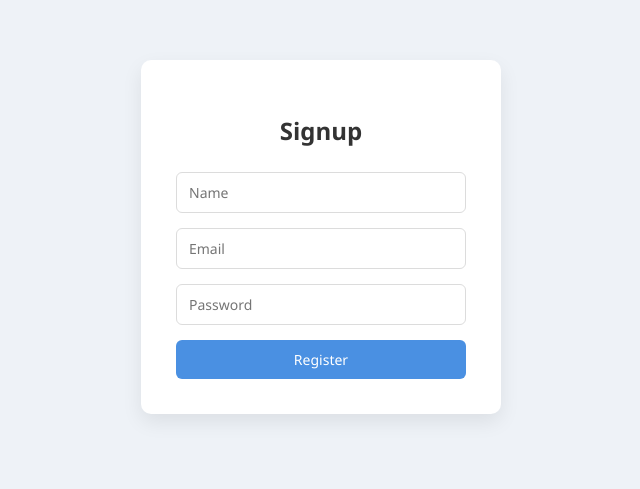
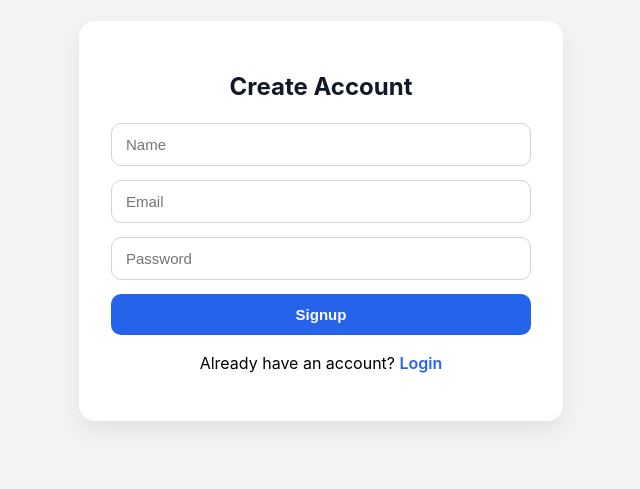
Before and after one commit to Priyanshuraii31/MERN-full-stack, a React (Create React App) app in the folder node-frontend/: page / in a window 1280 px wide. Shown: the part 163-652 px from the top of the page, without its empty margins (319-959 px from the left). Built offline with nearby package versions, Linux system fonts and the light colour scheme.

Commit message:
improve frontend ui and protected routing

```diff
--- /dev/null
+++ b/node-frontend/src/pages/Auth.css
@@ -0,0 +1,67 @@
+.auth-wrapper {
+  min-height: calc(100vh - 72px);
+  display: flex;
+  justify-content: center;
+  align-items: center;
+  background: #f3f4f6;
+  padding: 20px;
+}
+
+.auth-card {
+  width: 100%;
+  max-width: 420px;
+  background: white;
+  padding: 32px;
+  border-radius: 16px;
+  box-shadow: 0 10px 25px rgba(0, 0, 0, 0.08);
+}
+
+.auth-card h2 {
+  text-align: center;
+  margin-bottom: 22px;
+  color: #111827;
+}
+
+.auth-card form {
+  display: flex;
+  flex-direction: column;
+  gap: 14px;
+}
+
+.auth-card input {
+  padding: 12px 14px;
+  border: 1px solid #d1d5db;
+  border-radius: 10px;
+  outline: none;
+  font-size: 15px;
+}
+
+.auth-card input:focus {
+  border-color: #2563eb;
+}
+
+.auth-card button {
+  background: #2563eb;
+  color: white;
+  border: none;
+  padding: 12px;
+  border-radius: 10px;
+  cursor: pointer;
+  font-weight: 600;
+  font-size: 15px;
+}
+
+.auth-card button:hover {
+  background: #1d4ed8;
+}
+
+.auth-card p {
+  text-align: center;
+  margin-top: 18px;
+}
+
+.auth-card a {
+  color: #2563eb;
+  text-decoration: none;
+  font-weight: 600;
+}
--- a/node-frontend/src/pages/Dashboard.css
+++ b/node-frontend/src/pages/Dashboard.css
@@ -1,51 +1,27 @@
-* {
-  box-sizing: border-box;
-  font-family: "Segoe UI", Tahoma, Geneva, Verdana, sans-serif;
-}
-
-body {
-  margin: 0;
-  background-color: #eef2f7;
-}
-
-.dashboard-wrapper {
-  min-height: 100vh;
+.dashboard {
+  min-height: calc(100vh - 72px);
+  background: #f9fafb;
   display: flex;
   justify-content: center;
   align-items: center;
+  padding: 20px;
 }
 
 .dashboard-card {
-  background-color: #ffffff;
-  padding: 40px;
-  width: 420px;
-  border-radius: 10px;
-  box-shadow: 0 8px 20px rgba(0, 0, 0, 0.08);
-  text-align: center;
+  background: white;
+  padding: 32px;
+  border-radius: 16px;
+  box-shadow: 0 10px 25px rgba(0, 0, 0, 0.08);
+  width: 100%;
+  max-width: 520px;
 }
 
-.dashboard-card h2 {
-  margin-bottom: 15px;
-  color: #333;
+.dashboard-card h1 {
+  margin-bottom: 20px;
+  color: #111827;
 }
 
 .dashboard-card p {
-  margin-bottom: 25px;
-  color: #555;
-  font-size: 15px;
+  margin: 10px 0;
+  font-size: 16px;
 }
-
-.dashboard-card button {
-  padding: 10px 18px;
-  background-color: #e74c3c;
-  color: white;
-  border: none;
-  border-radius: 6px;
-  cursor: pointer;
-  font-size: 14px;
-  transition: background 0.3s ease;
-}
-
-.dashboard-card button:hover {
-  background-color: #c0392b;
-}
--- a/node-frontend/src/pages/Dashboard.js
+++ b/node-frontend/src/pages/Dashboard.js
@@ -1,21 +1,14 @@
 import React, { useEffect, useState } from "react";
 import axios from "axios";
-import { useNavigate } from "react-router-dom";
+import "./Dashboard.css";
 
 const Dashboard = () => {
   const [user, setUser] = useState(null);
   const [loading, setLoading] = useState(true);
-  const navigate = useNavigate();
 
   useEffect(() => {
     const fetchProfile = async () => {
       const token = localStorage.getItem("token");
-      console.log("saved token:", token);
-
-      if (!token) {
-        navigate("/login");
-        return;
-      }
 
       try {
         const res = await axios.get(
@@ -27,34 +20,29 @@ const Dashboard = () => {
           }
         );
 
-        console.log("profile response:", res.data);
         setUser(res.data.user);
       } catch (error) {
-        console.log("profile error:", error.response?.data || error.message);
-        localStorage.removeItem("token");
-        navigate("/login");
+        console.log(error.response?.data || error.message);
       } finally {
         setLoading(false);
       }
     };
 
     fetchProfile();
-  }, [navigate]);
-
-  const handleLogout = () => {
-    localStorage.removeItem("token");
-    navigate("/login");
-  };
+  }, []);
 
   if (loading) {
-    return <h2>Loading...</h2>;
+    return <h2 style={{ textAlign: "center", marginTop: "40px" }}>Loading...</h2>;
   }
 
   return (
-    <div style={{ textAlign: "center", marginTop: "50px" }}>
-      <h1>Dashboard</h1>
-      <h2>Welcome, {user?.email}</h2>
-      <button onClick={handleLogout}>Logout</button>
+    <div className="dashboard">
+      <div className="dashboard-card">
+        <h1>Dashboard</h1>
+        <p><strong>Email:</strong> {user?.email}</p>
+        <p><strong>Status:</strong> Logged in</p>
+        <p><strong>Access:</strong> Protected Route</p>
+      </div>
     </div>
   );
 };
--- a/node-frontend/src/pages/Login.js
+++ b/node-frontend/src/pages/Login.js
@@ -1,10 +1,11 @@
 import { useState } from "react";
-import { useNavigate } from "react-router-dom";
+import { useNavigate, Link } from "react-router-dom";
 import axios from "axios";
-import "./Login.css";
+import "./Auth.css";
 
 function Login() {
   const navigate = useNavigate();
+  const [loading, setLoading] = useState(false);
 
   const [form, setForm] = useState({
     email: "",
@@ -17,25 +18,26 @@ function Login() {
 
   const handleSubmit = async (e) => {
     e.preventDefault();
+    setLoading(true);
 
     try {
-      const res = await axios.post("https://mern-full-stack-prcf.onrender.com/api/login", form)
-      ;
+      const res = await axios.post(
+        "https://mern-full-stack-prcf.onrender.com/api/login",
+        form
+      );
 
-      // Save token
       localStorage.setItem("token", res.data.token);
-
-      // Redirect to dashboard
       navigate("/dashboard");
-
     } catch (error) {
       alert(error.response?.data?.message || "Login Failed");
+    } finally {
+      setLoading(false);
     }
   };
 
   return (
-  <div className="login-wrapper">
-    <div className="login-card">
+    <div className="auth-wrapper">
+      <div className="auth-card">
         <h2>Login</h2>
 
         <form onSubmit={handleSubmit}>
@@ -55,8 +57,14 @@ function Login() {
             required
           />
 
-        <button type="submit">Login</button>
+          <button type="submit">
+            {loading ? "Logging in..." : "Login"}
+          </button>
         </form>
+
+        <p>
+          Don’t have an account? <Link to="/signup">Signup</Link>
+        </p>
       </div>
     </div>
   );
--- a/node-frontend/src/pages/Signup.js
+++ b/node-frontend/src/pages/Signup.js
@@ -1,15 +1,16 @@
 import { useState } from "react";
-import { useNavigate } from "react-router-dom";
+import { useNavigate, Link } from "react-router-dom";
 import axios from "axios";
-import "./Signup.css";
+import "./Auth.css";
 
 function Signup() {
   const navigate = useNavigate();
+  const [loading, setLoading] = useState(false);
 
   const [form, setForm] = useState({
     name: "",
     email: "",
-    password: "",
+    password: ""
   });
 
   const handleChange = (e) => {
@@ -18,28 +19,32 @@ function Signup() {
 
   const handleSubmit = async (e) => {
     e.preventDefault();
+    setLoading(true);
 
     try {
-      await axios.post("https://mern-full-stack-prcf.onrender.com/api/signup", form)
-      ;
+      await axios.post(
+        "https://mern-full-stack-prcf.onrender.com/api/signup",
+        form
+      );
 
-      alert("User Registered Successfully ✅");
-
-      // Redirect to Login page
+      alert("Signup successful");
       navigate("/login");
-
     } catch (error) {
-      alert(error.response?.data?.message || "Error");
+      alert(error.response?.data?.message || "Signup Failed");
+    } finally {
+      setLoading(false);
     }
   };
 
   return (
-    <div className="signup-wrapper">
-      <div className="signup-card">
-        <h2>Signup</h2>
+    <div className="auth-wrapper">
+      <div className="auth-card">
+        <h2>Create Account</h2>
+
         <form onSubmit={handleSubmit}>
           <input
             name="name"
+            type="text"
             placeholder="Name"
             onChange={handleChange}
             required
@@ -61,8 +66,14 @@ function Signup() {
             required
           />
 
-          <button type="submit">Register</button>
+          <button type="submit">
+            {loading ? "Signing up..." : "Signup"}
+          </button>
         </form>
+
+        <p>
+          Already have an account? <Link to="/login">Login</Link>
+        </p>
       </div>
     </div>
   );
```
Also changed, not shown: node-frontend/src/components/Navbar.css (added, +43 -0 lines), node-frontend/src/components/Navbar.js (added, +37 -0 lines), node-frontend/src/pages/App.js (added, +31 -0 lines), node-frontend/src/pages/NotFound.js (added, +12 -0 lines). Lines whose indentation alone changed are shown as unchanged.
